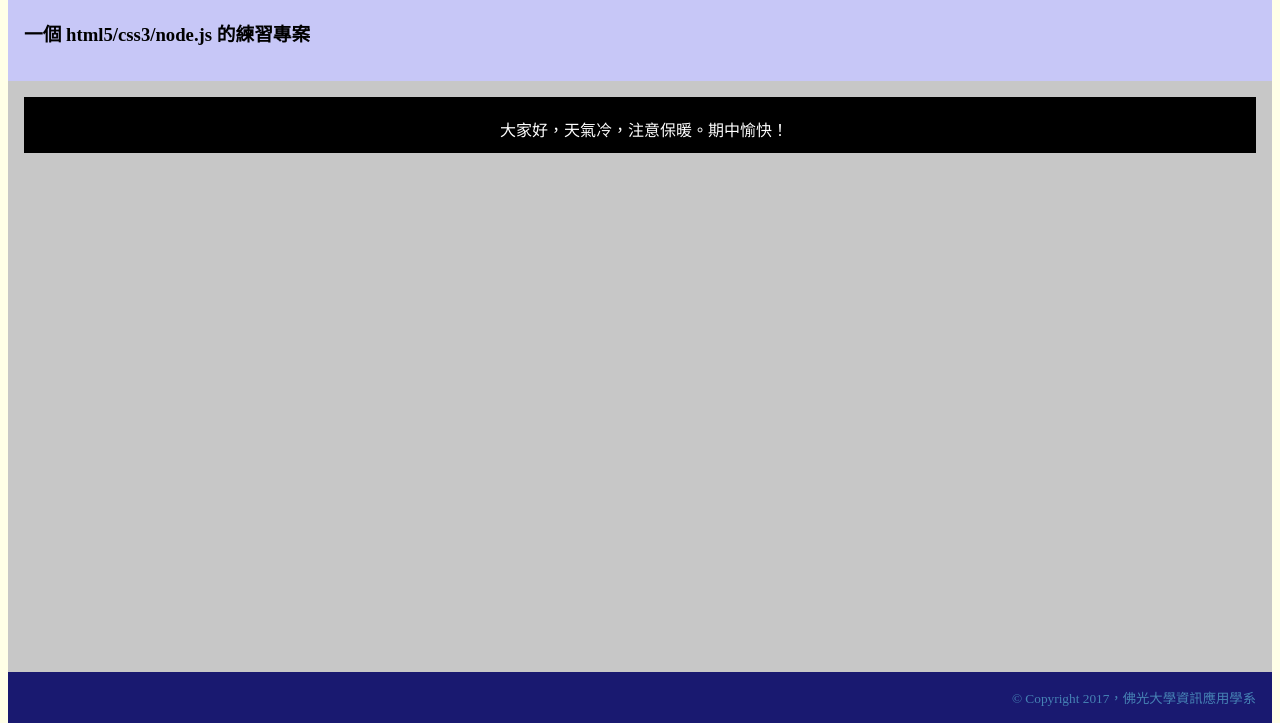
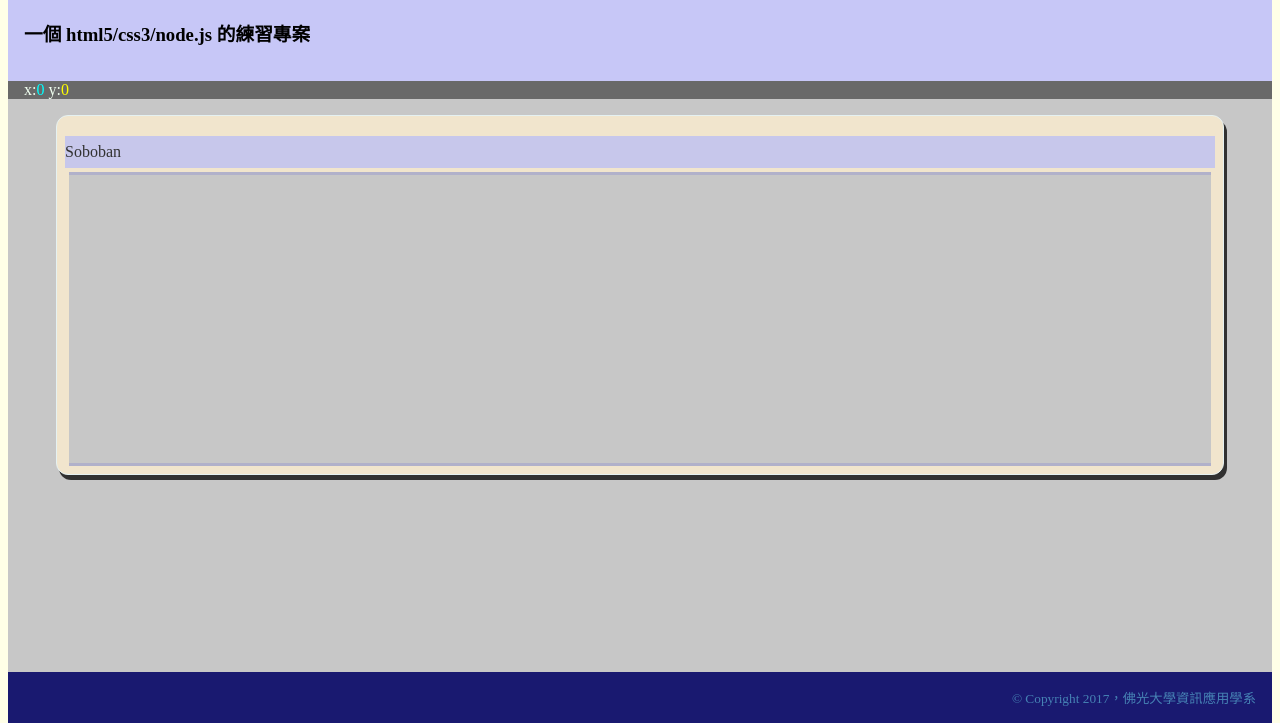
Before and after one commit to xivbear/sokoban, a plain HTML site: page htdocs/index.html in a window 1280 px wide. Shown: the part 85-808 px from the top of the page. Drawn offline with Linux system fonts and the light colour scheme; files that its build step writes are made by us from their sources; files whose address does not match are found by name.

Commit message:
sokoban layout drafted.

```diff
--- a/htdocs/assets/css/styles.css
+++ b/htdocs/assets/css/styles.css
@@ -3,7 +3,7 @@
  *  @brief      The default .css file of Sokoban.
  *  @author     Yiwei Chiao (ywchiao@gmail.com)
  *  @date       11/17/2017 created.
- *  @date       11/24/2017 last modified.
+ *  @date       12/07/2017 last modified.
  *  @since      0.1.0
  *  @copyright  MIT, (C) 2017 Yiwei Chiao
  *  @details
@@ -36,12 +36,40 @@ article {
   background-color: #c7c7c7;
 }
 
-section {
+oection {
   background-color: #c7f7c7;
 }
 
 footer {
   background-color: #e7e7e7;
+}
+
+.card {
+  border-radius: 12px;
+  border: 1px solid azure;
+  padding: .25rem .5rem;
+  margin: 1rem 3rem;
+  box-shadow: 3px 5px;
+  background-color: #ffefcf;
+  opacity: .75;
+  text-align: center;
+}
+
+.card_header {
+  position: relative;
+  line-height: 2rem;
+  height: 2rem;
+  margin: 1.0rem 0 .25rem 0;
+  text-align: left;
+}
+
+.card_content {
+  display: grid;
+  grid: repeat(5, 1fr) / repeat(5, 1fr);
+  margin: .25rem;
+  padding: 1rem 0;
+  border-top: 3px solid #aaaacc;
+  border-bottom: 3px solid #aaaacc;
 }
 
 @keyframes slide_in {
@@ -116,11 +144,17 @@ footer {
  */
 .site_body {
   flex: 1 0 auto;
-  padding: 1rem;
+/*  padding: 0 1rem; */
 }
 
 .site_banner {
   padding: 1rem;
+}
+
+.site_status {
+  background-color: #696969;
+  color: #f0fff0;
+  padding: 0 1rem;
 }
 
 /*
@@ -138,4 +172,12 @@ footer {
   margin-left: auto;
 }
 
+#cursor_x {
+  color: #00ffff;
+}
+
+#cursor_y {
+  color: #ffff00;
+}
+
 /* styles.css */
--- a/htdocs/index.html
+++ b/htdocs/index.html
@@ -19,16 +19,12 @@
         <h3>一個 html5/css3/node.js 的練習專案</h3>
       </header>
       <article class="site_body">
-        <header class="sokoban_status_line">
+        <header class="site_status">
+          <span>
+            x:<span id="cursor_x">0</span>
+            y:<span id="cursor_y">0</span>
+          </span>
         </header>
-        <div class="welcome">
-          <div class="welcome_message">
-            <p class="slide_in">
-              大家好，天氣冷，注意保暖。期中愉快！
-            </p>
-          </div>
-          <div class="cylon_eye"></div>
-        </div>
       </article>
       <footer class="site_footer">
         <small class="float_right">
--- a/htdocs/js/sokoban.js
+++ b/htdocs/js/sokoban.js
@@ -3,7 +3,7 @@
  *  @brief      The entry file of Sokoban.
  *  @author     Yiwei Chiao (ywchiao@gmail.com)
  *  @date       11/17/2017 created.
- *  @date       11/24/2017 last modified.
+ *  @date       12/07/2017 last modified.
  *  @version    0.1.0
  *  @copyright  MIT, (C) 2017 Yiwei Chiao
  *  @details
@@ -12,8 +12,57 @@
  */
 'use strict';
 
+/**
+ * sokoban 程式進入點
+ *
+ * @callback
+ * @param 'load' : DOM 事件名
+ * @returns {undefined}
+ */
 window.addEventListener('load', () => {
   console.log("Sokoban.js loaded");
+
+  let gameTitle = document.createElement('span');
+  gameTitle.textContent = 'Soboban';
+
+  let gameHeader = document.createElement('header');
+  gameHeader.className = 'card_header';
+
+  gameHeader.appendChild(gameTitle);
+
+  let sokobanCanvas = document.createElement('canvas');
+
+  let sokobanBoard = document.createElement('div');
+  sokobanBoard.style.gridArea = '1 / 2 / 4 / 5';
+
+  sokobanBoard.appendChild(sokobanCanvas);
+
+  let gameBoard = document.createElement('article');
+  gameBoard.className = 'card_content';
+
+  gameBoard.appendChild(sokobanBoard);
+
+  let gameDesktop = document.createElement('section');
+  gameDesktop.className = 'card';
+
+  gameDesktop.appendChild(gameHeader);
+  gameDesktop.appendChild(gameBoard);
+
+  let desktop = document.querySelector('.site_body')
+  desktop.appendChild(gameDesktop);
+
+  /**
+   * 滑鼠游標移動追踪
+   *
+   * @callback
+   * @param 'mousemove' : DOM 事件名
+   * @param e : DOM event 物件
+   * @returns {undefined}
+   */
+  desktop.addEventListener('mousemove', (e) => {
+    document.getElementById('cursor_x').textContent = e.clientX;
+    document.getElementById('cursor_y').textContent = e.clientY;
+  });
 });
 
 // index.js
```
